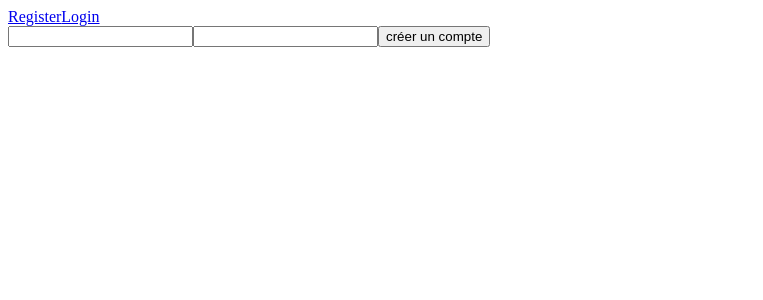
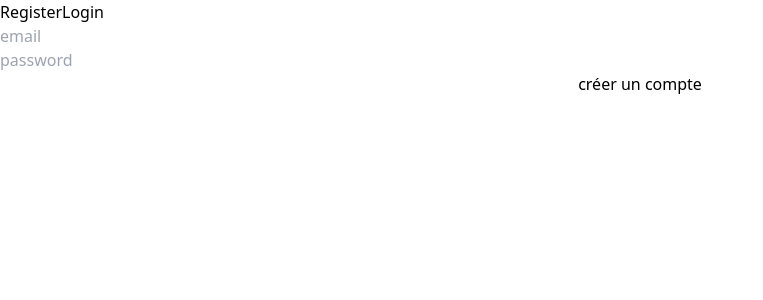
Before and after one commit to Kaylana1968/klyr-bank, a React (Vite) app in the folder frontend/: page /register in a window 1280 px wide. Shown: the top 300 px of the page, without its empty margins (0-763 px from the left). Built offline with nearby package versions, Linux system fonts and the light colour scheme; no server answers.

Commit message:
validation for register

```diff
--- a/frontend/src/App.jsx
+++ b/frontend/src/App.jsx
@@ -1,5 +1,6 @@
 import { useEffect } from "react";
 import { BrowserRouter, Routes, Route, Link } from "react-router";
+import "./index.css";
 
 import RegisterPage from "./pages/RegisterPage";
 import LoginPage from "./pages/LoginPage";
--- a/frontend/src/component/Register.jsx
+++ b/frontend/src/component/Register.jsx
@@ -2,28 +2,57 @@ import { useFormik } from "formik";
 import { RegisterAPI } from "../API/RegisterAPI";
 
 function Register() {
-	const { values, handleChange, handleSubmit } = useFormik({
+	const { values, errors, touched, handleChange, handleSubmit } = useFormik({
 		initialValues: {
 			email: "",
 			password: ""
+		},
+		validate: ({ email, password }) => {
+			const errors = {};
+
+			if (!email) errors.email = "Email required";
+			else if (!/^[A-Z0-9._%+-]+@[A-Z0-9.-]+\.[A-Z]{2,4}$/i.test(values.email))
+				errors.email = "Invalid email";
+
+			if (!password) errors.password = "Password required";
+			else if (password.length < 8)
+				errors.password = "Password is too short (min 8 characters)";
+			else if (
+				!["0", "1", "2", "3", "4", "5", "6", "7", "8", "9"].some(number =>
+					password.includes(number)
+				)
+			)
+				errors.password = "Password must include at least one number";
+			else if (
+				!["&", "#", "-", "_", "!", "?", "*", "@", ".", ":", ";"].some(char =>
+					password.includes(char)
+				)
+			)
+				errors.password = "Password must include at least one of &#-_!?*@.:;";
+
+			return errors;
 		},
 		onSubmit: ({ email, password }) => RegisterAPI(email, password)
 	});
 
 	return (
-		<form onSubmit={handleSubmit}>
+		<form onSubmit={handleSubmit} className="flex flex-col">
 			<input
 				name="email"
 				type="email"
+				placeholder="email"
 				value={values.email}
 				onChange={handleChange}
 			/>
+			{errors.email && touched.email && <span>{errors.email}</span>}
 			<input
 				name="password"
 				type="password"
+				placeholder="password"
 				value={values.password}
 				onChange={handleChange}
 			/>
+			{errors.password && touched.password && <span>{errors.password}</span>}
 
 			<button type="submit">créer un compte</button>
 		</form>
```
